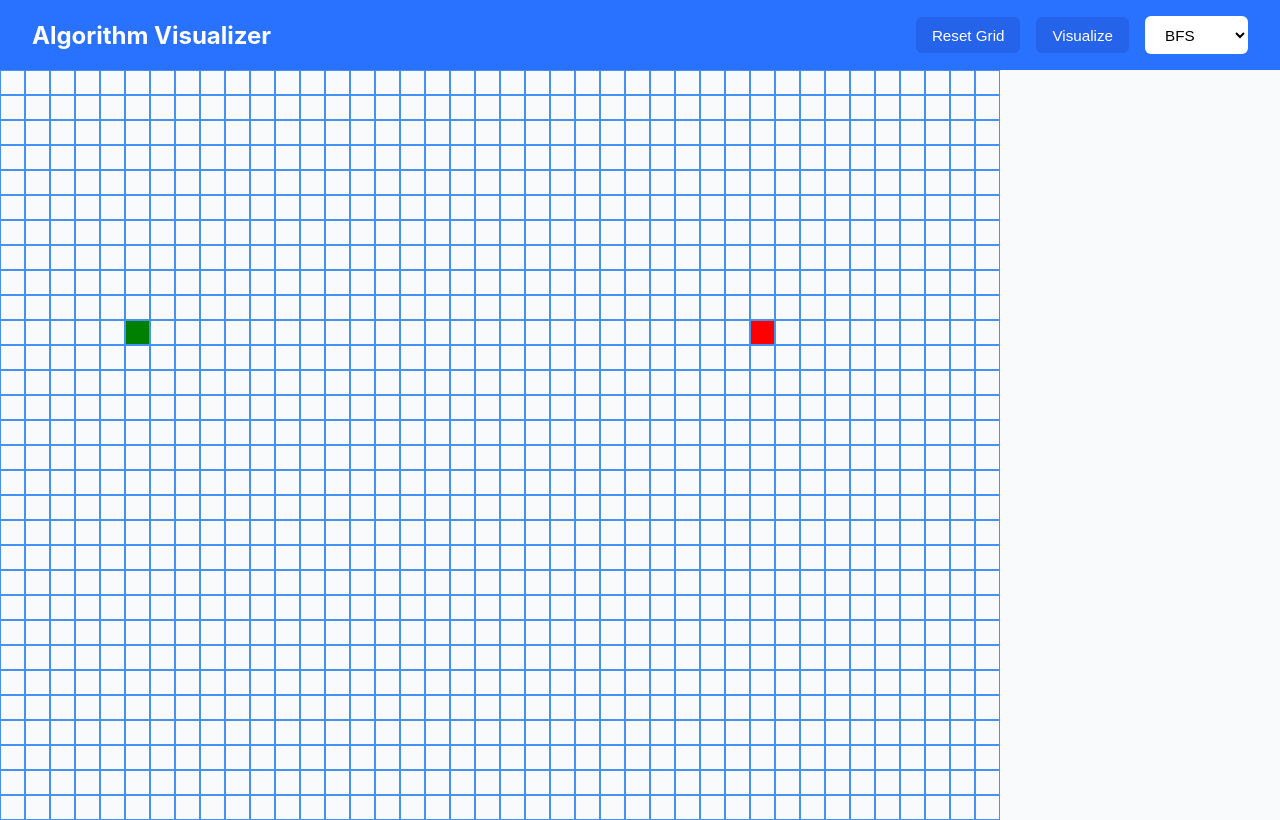
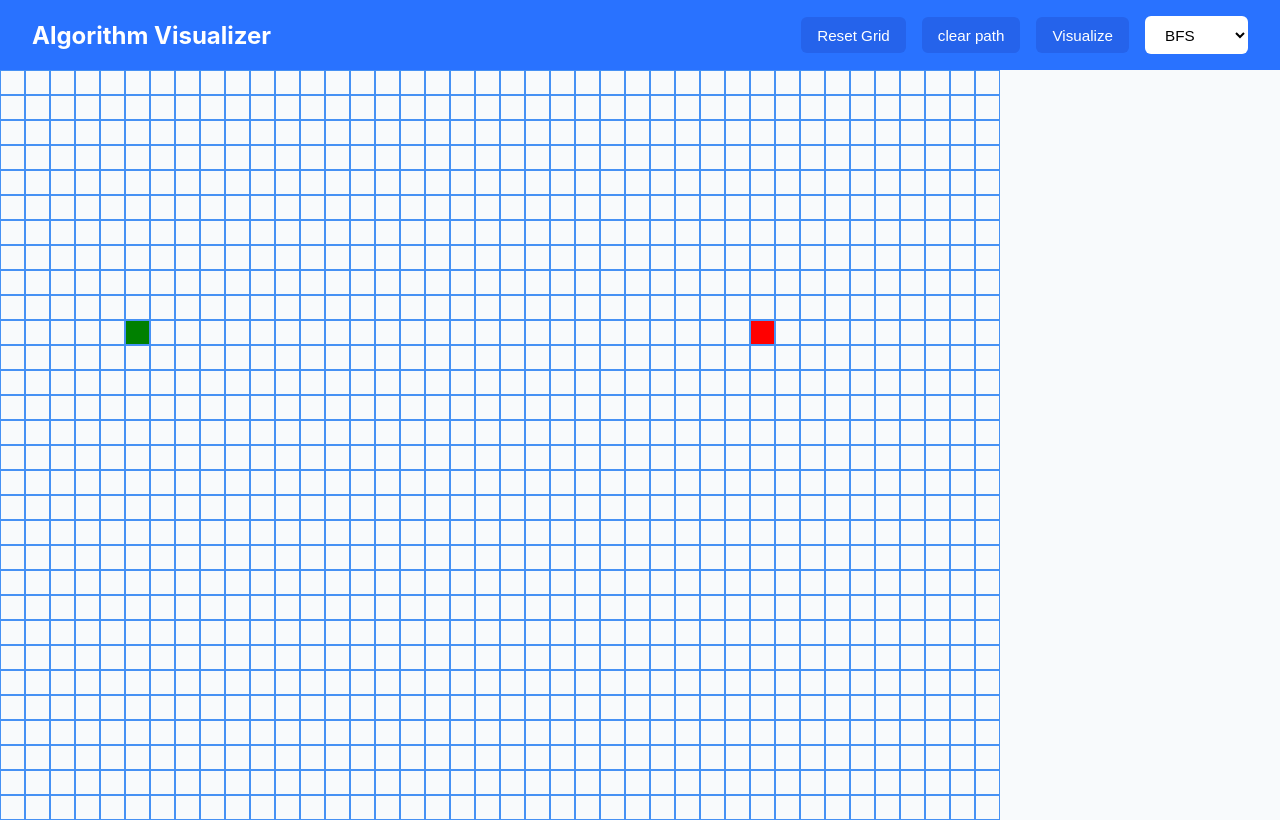
Before and after one commit to KanishkRichhariya107/Path_Finder, a React (Vite) app: page / in a window 1280 px wide. Built offline with nearby package versions, Linux system fonts and the light colour scheme.

Commit message:
made reset and clearAlgo button.need to implement a* now and then start with animations

```diff
--- a/src/App.jsx
+++ b/src/App.jsx
@@ -7,6 +7,7 @@ function App() {
   const [visualize, setVisualize] = useState(false);
   const [Algorithm,setAlgorithm]= useState("BFS")
   const [reset,setReset]= useState(false)
+  const [clearPath,setClearPath]= useState(false)
 
   return (
     <>
@@ -16,6 +17,8 @@ function App() {
       Algorithm={Algorithm}
       reset={reset}
       setReset={setReset}
+      clearPath={clearPath}
+      setClearPath={setClearPath}
       />
       <Grid
         visualize={visualize}
@@ -23,6 +26,8 @@ function App() {
         Algorithm={Algorithm}
         reset={reset}
         setReset={setReset}
+        clearPath={clearPath}
+      setClearPath={setClearPath}
       />
     </>
   )
--- a/src/components/Grid/Grid.jsx
+++ b/src/components/Grid/Grid.jsx
@@ -6,7 +6,7 @@ import { dfs } from '../../Algorithms/dfs'
 import { dijkstra } from '../../Algorithms/dijkstra'
 import { useEffect } from 'react'
 
-const Grid = ({visualize,setVisualize,Algorithm,reset,setReset}) => {
+const Grid = ({visualize,setVisualize,Algorithm,reset,setReset,clearPath,setClearPath}) => {
     const [grid,setGrid]=useState(CreateGrid(30,40))
     const [mousePressed, setMousePressed] = useState(false);
     const [isDragStart, setIsDragStart] = useState(false);
@@ -21,13 +21,41 @@ const [endPosition, setEndPosition] = useState({
     col: 30
 });
 useEffect(()=>{
-if(reset){
+    if(!reset)
+        return;
+    resetBoard();
     setReset(false);
-    resetpath();
+},[reset])
 
+function resetBoard(){
+
+    setGrid(CreateGrid(30,40));
+
+    setStartPosition({
+        row:10,
+        col:5
+    });
+
+    setEndPosition({
+        row:10,
+        col:30
+    });
+
+    setMousePressed(false);
+    setIsDragStart(false);
+    setIsDragEnd(false);
 }
-},[reset])
-    useEffect(() => {
+useEffect(() => {
+
+    if(!clearPath)
+        return;
+
+    clearpath();
+
+    setClearPath(false);
+
+}, [clearPath]);
+useEffect(() => {
         if(!visualize) return;
         if(Algorithm=="BFS")
             visualizeBFS();
@@ -39,23 +67,6 @@ if(reset){
 
     }, [visualize]);
 
-   function resetpath(){
-    const newgrid=[...grid]
-    for(let r=0;r<grid.length;r++){
-        for(let c=0;c< grid[r].length;c++)
-        {
-            newgrid[r][c].isVisited=false;
-            newgrid[r][c].isPath=false;
-            newgrid[r][c].PreviousNode=null;
-            newgrid[r][c].distance = Infinity;
-            newgrid[r][c].isWall = false;
-        }
-    }
-    moveStartNode(10,5);
-    moveEndNode(10,30);
-
-    setGrid([...newgrid])
-}
     function toggleWall(row,col){
         const newGrid=[...grid]
             if(newGrid[row][col].isStart || newGrid[row][col].isEnd) {
@@ -136,8 +147,7 @@ function moveEndNode(row, col) {
     }
     function animateVisitedNodes(path,visitedNodes){
         for(let i=0;i<visitedNodes.length;i++){
-            if(reset)
-                break;
+
             setTimeout(() => {
 
                 const node=visitedNodes[i];
@@ -152,8 +162,7 @@ function moveEndNode(row, col) {
     }
     function animatePath(path){
         for(let i=0;i<path.length;i++){
-            if(reset==true)
-                break;
+
             setTimeout(() => {
                 const node=path[i];
                 const newGrid=[...grid]
--- a/src/components/Navbar/Navbar.jsx
+++ b/src/components/Navbar/Navbar.jsx
@@ -1,6 +1,6 @@
 import React from 'react'
 import './Navbar.css'
-const Navbar = ({setVisualize,setAlgorithm,Algorithm,Reset,setReset}) => {
+const Navbar = ({setVisualize,setAlgorithm,Algorithm,reset,setReset,clearPath,setClearPath}) => {
   return (
     <div>
       <div className="navbar">
@@ -9,6 +9,7 @@ const Navbar = ({setVisualize,setAlgorithm,Algorithm,Reset,setReset}) => {
         </div>
         <div className="nav-controls">
           <button onClick={()=>setReset(true)}>Reset Grid</button>
+          <button onClick={()=>setClearPath(true)}>clear path</button>
             <button onClick={()=>setVisualize(true)}>Visualize</button>
             <select onChange={(e)=>
               setAlgorithm(e.target.value)
```
